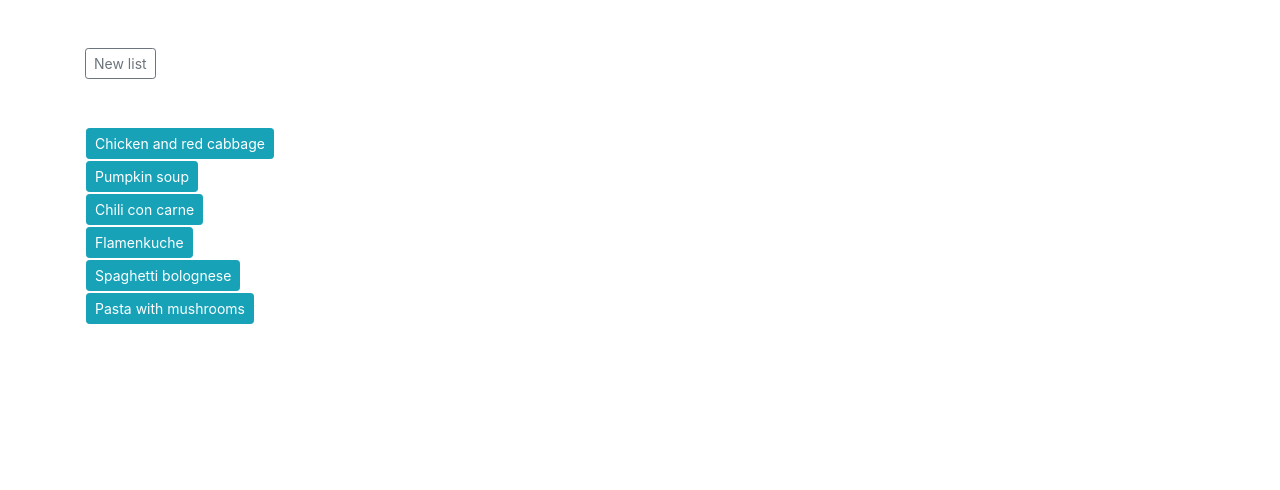
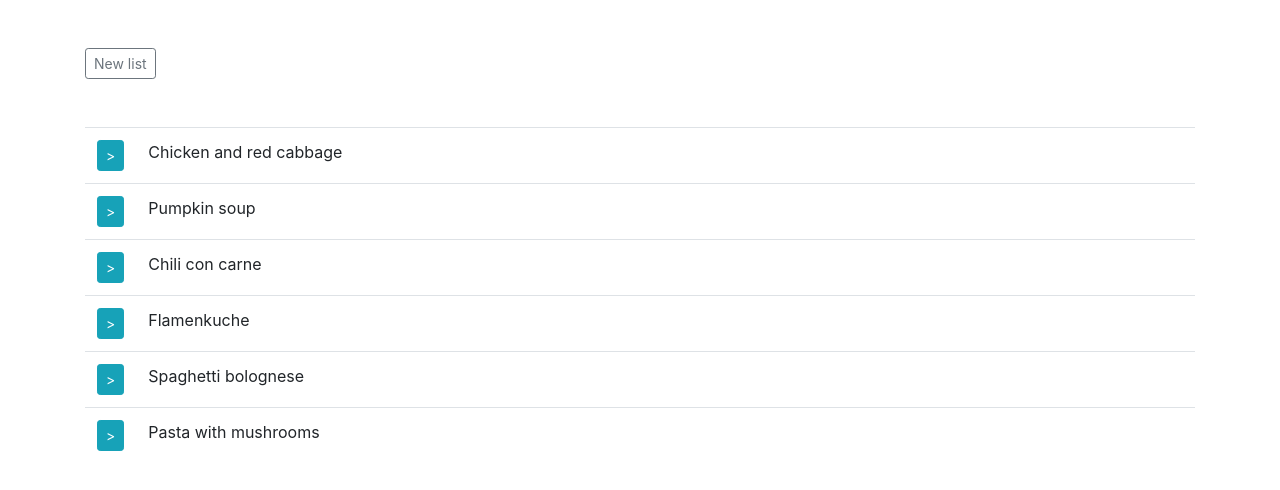
Before and after one commit to freydema/freydema.github.io, a plain HTML site: page meal.html in a window 1280 px wide. Drawn offline with nearby package versions, Linux system fonts and the light colour scheme.

Commit message:
Update meal.html

```diff
--- a/meal.html
+++ b/meal.html
@@ -33,7 +33,7 @@
 <div class="container" id="app">
     <div class="row">
         <div class="col">
-            <button class="btn btn-outline-secondary btn-sm" type="button" id="button-addon2" v-on:click="createMealList()">New list
+            <button class="btn btn-outline-secondary btn-sm" type="button" v-on:click="createMealList()">New list
             </button>
             <br>
             <br>
@@ -43,11 +43,17 @@
     <br/>
     <div class="row">
         <div class="col">
-            <table>
+            <table class="table">
                 <tr v-for="(meal,index) in selectedMeals">
+                    <td style="width:20px">
+                        <button  class="btn btn-info btn-sm" type="button"  v-on:click="suggestNewMeal(index)">></button>
+                    </td>
                     <td>
-                        <button class="btn btn-info btn-sm" type="button" id="button-addon2" v-on:click="suggestNewMeal(index)">{{ meal.name }}</button>
+                        {{ meal.name }}
                     </td>
+
+
+
                 </tr>
             </table>
         </div>
```
